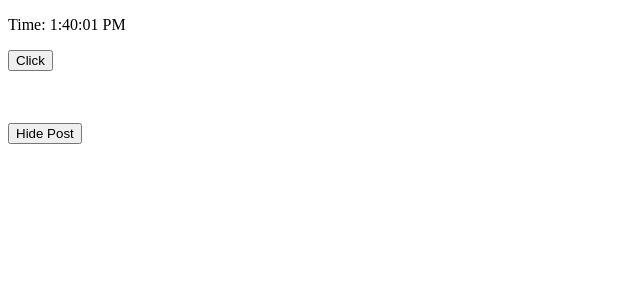
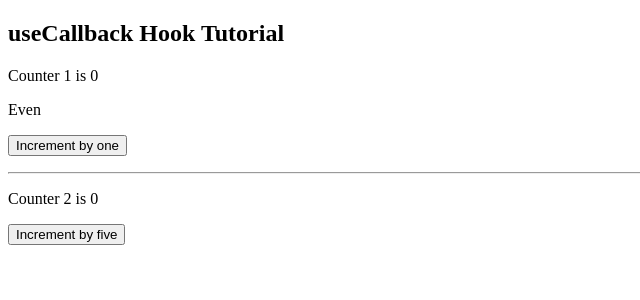
Before and after one commit to shuvo18103107/Deep-Dive-to-React, a React (Create React App) app: page / in a window 1280 px wide. Shown: the top 300 px of the page, without its empty margins (0-640 px from the left). Built offline with nearby package versions, Linux system fonts and the light colour scheme.

Commit message:
✅ Performance Optimization Hook - memo, useMemo, useCallback

```diff
--- a/src/App.js
+++ b/src/App.js
@@ -1,22 +1,37 @@
-import { React, useState } from 'react';
-import MyComponent from './components/Mycomponent';
+import { useCallback, useMemo, useState } from 'react';
+import Button from './components/Button';
+import ShowCount from './components/ShowCount';
+import Title from './components/Title';
 
 const App = function () {
-    const [show, setShow] = useState(true);
+    const [count1, setCount1] = useState(0);
+    const [count2, setCount2] = useState(0);
+
+    const incrementByOne = useCallback(() => {
+        setCount1((prevCount) => prevCount + 1);
+    }, []);
+
+    const incrementByFive = useCallback(() => {
+        setCount2((prevCount) => prevCount + 5);
+    }, []);
+
+    const isEvenOrOdd = useMemo(() => {
+        let i = 0;
+        while (i < 1000000000) i += 1; // costly operation
+        return count1 % 2 === 0;
+    }, [count1]);
 
     return (
         <div className="app">
-            <div>{show && <MyComponent />}</div>
-            <br />
-            <br />
-            <button type="button" onClick={() => setShow((prevstate) => !prevstate)}>
-                {show ? 'Hide Post' : 'Show Post'}
-            </button>
+            <Title />
+            <ShowCount count={count1} title="Counter 1" />
+            <span>{isEvenOrOdd ? 'Even' : 'Odd'}</span>
+            <Button handleClick={incrementByOne}>Increment by one</Button>
+            <hr />
+            <ShowCount count={count2} title="Counter 2" />
+            <Button handleClick={incrementByFive}>Increment by five</Button>
         </div>
     );
 };
 
 export default App;
-
-// ekhane jokhn amra timer ta on korci mycomponent e tokhn app theke button click e  umount hoye jaowar por o kintu timer er state ta change hocee background e. tai warning dicee Can't perform a React state update on an unmounted component, tai timer bondo na korle memeory leak hoye jete pare
-// eta class component e solved kora jai componentwillunmount diye , cg ekta component jokhn unmount hoi tokhn eta call hoi
--- /dev/null
+++ b/src/components/Button.js
@@ -0,0 +1,15 @@
+import React from 'react';
+
+const Button = function ({ handleClick, children }) {
+    console.log(`rendering button ${children}`);
+
+    return (
+        <p>
+            <button type="button" onClick={handleClick}>
+                {children}
+            </button>
+        </p>
+    );
+};
+
+export default React.memo(Button);
--- /dev/null
+++ b/src/components/ShowCount.js
@@ -0,0 +1,13 @@
+import React from 'react';
+
+const ShowCount = function ({ count, title }) {
+    console.log(`rendering ${title}....`);
+
+    return (
+        <p>
+            {title} is {count}
+        </p>
+    );
+};
+
+export default React.memo(ShowCount);
--- /dev/null
+++ b/src/components/Title.js
@@ -0,0 +1,9 @@
+import React from 'react';
+
+const Title = function () {
+    console.log('rendering title...');
+
+    return <h2>useCallback Hook Tutorial</h2>;
+};
+
+export default React.memo(Title);
```
